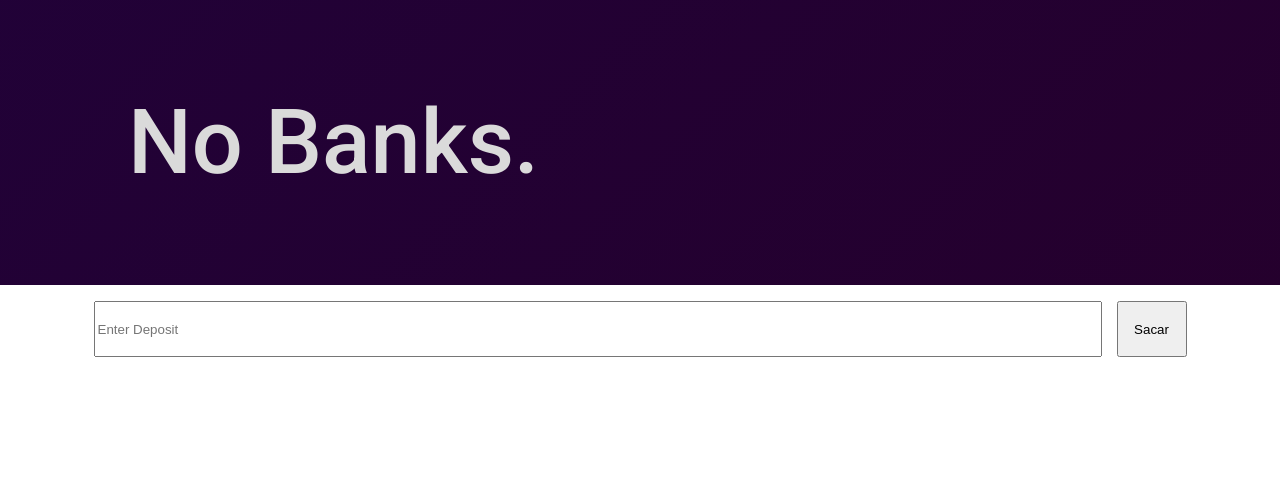
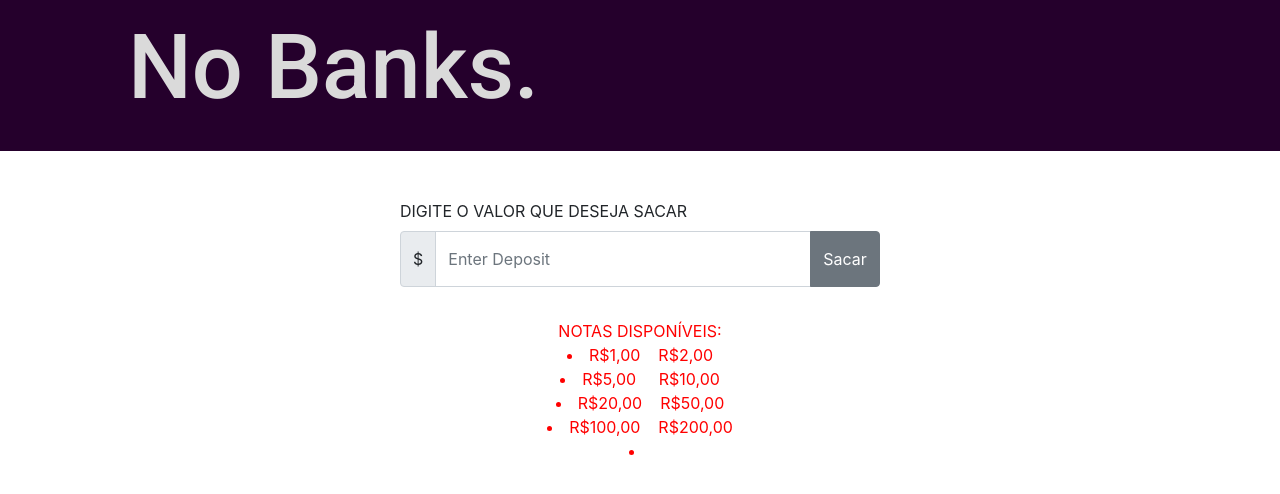
Before and after one commit to projeto-de-algoritmos/Greed_NoBanks, a React (Create React App) app in the folder no-banks/: page /Withdrawal in a window 1280 px wide. Shown: the top 494 px of the page. Built offline with nearby package versions, Linux system fonts and the light colour scheme; the HTML template or start-up script is replaced by a standard one.

Commit message:
withdrawal frontend

```diff
--- a/no-banks/public/index.html
+++ b/no-banks/public/index.html
@@ -13,11 +13,14 @@
     href="https://fonts.googleapis.com/css2?family=Roboto:wght@500&display=swap"
     rel="stylesheet"
   />
-    <link rel="manifest" href="./manifest.json" />
+  <link rel="manifest" href="./manifest.json" />
+  <link
+    rel="stylesheet"
+    href="https://cdn.jsdelivr.net/npm/bootstrap@5.1.0/dist/css/bootstrap.min.css"
+  />
     <title>NoBanks.</title>
   </head>
   <body>
-    <noscript>You need to enable JavaScript to run this app.</noscript>
     <div id="root"></div>
   </body>
 </html>
--- a/no-banks/src/components/Header.css
+++ b/no-banks/src/components/Header.css
@@ -9,7 +9,7 @@
 
   .bg {
     background-size: 300% 300%;
-    background-image: linear-gradient(-45deg, #25002c 0%, #25002c 25%, #25002c 51%, #20023b 100%);
+    background-image: linear-gradient(-45deg, #25002c 0%, #25002c 25%, #25002c 51%, #3a0469 100%);
     -webkit-animation: AnimateBG 10s ease infinite;
             animation: AnimateBG 10s ease infinite;
   }
--- a/no-banks/src/components/Header.js
+++ b/no-banks/src/components/Header.js
@@ -1,4 +1,4 @@
-import React from "react";
+import React from "react"
 
 import "./Header.css"
 
--- a/no-banks/src/pages/Withdrawal/Withdrawal.css
+++ b/no-banks/src/pages/Withdrawal/Withdrawal.css
@@ -1,13 +1,14 @@
 .withdrawal {
     height: 100%;
-    display: flex;
-    position: relative;
+    width: 100%;
     justify-content: center;
+    margin-top: 3em;
 }
 
-input {
-    width: 1000px;
-    height: 50px
+.withdrawal-input{
+    margin: 3em 25em auto 25em;
+    justify-content: center;
+
 }
 
 .deposit-button {
--- a/no-banks/src/pages/Withdrawal/Withdrawal.js
+++ b/no-banks/src/pages/Withdrawal/Withdrawal.js
@@ -1,19 +1,32 @@
-import { Button } from "reactstrap";
+import { Button, Input, InputGroup, InputGroupText, Label } from "reactstrap";
 import "./Withdrawal.css"
+
+import { data } from "../../utils/data";
 
 const Withdrawal = () => {
   return (
 
     <div className="withdrawal">
-      <div>
-        <p>
-          <input
+
+      <div className="withdrawal-input">
+        <Label>DIGITE O VALOR QUE DESEJA SACAR</Label>
+        <InputGroup >
+          <InputGroupText>$</InputGroupText>
+          <Input
             placeholder="Enter Deposit"
             min="3"
             max="100"
           />
           <Button className="deposit-button">Sacar</Button>
-        </p>
+        </InputGroup>
+      </div>
+      <div>
+        <p style={{ textAlign: "center", marginTop: "2em", color: "red" }}>NOTAS DISPONÍVEIS:
+        <li>R$1,00&nbsp;&nbsp;&nbsp;&nbsp;R$2,00</li>
+        <li>R$5,00&nbsp;&nbsp;&nbsp;&nbsp; R$10,00</li>
+        <li>R$20,00&nbsp;&nbsp;&nbsp;&nbsp;R$50,00</li>
+        <li>R$100,00&nbsp;&nbsp;&nbsp;&nbsp;R$200,00</li>
+        <li></li></p>
       </div>
     </div>
   );
--- /dev/null
+++ b/no-banks/src/utils/data.js
@@ -0,0 +1,3 @@
+export const data = [ {
+    saldo: '1000'
+}]
```
